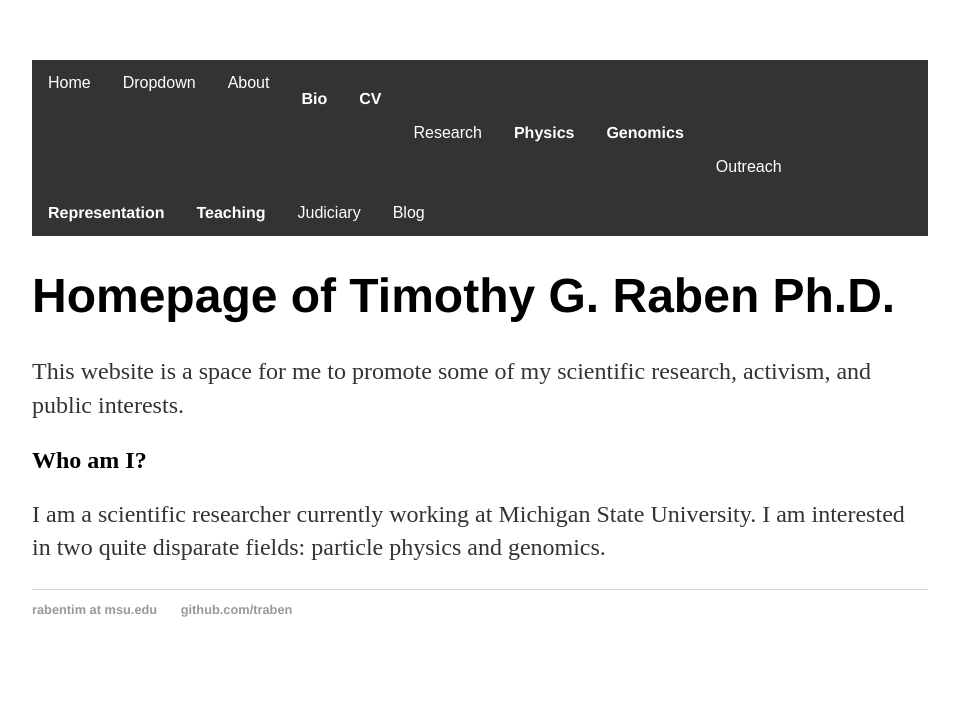
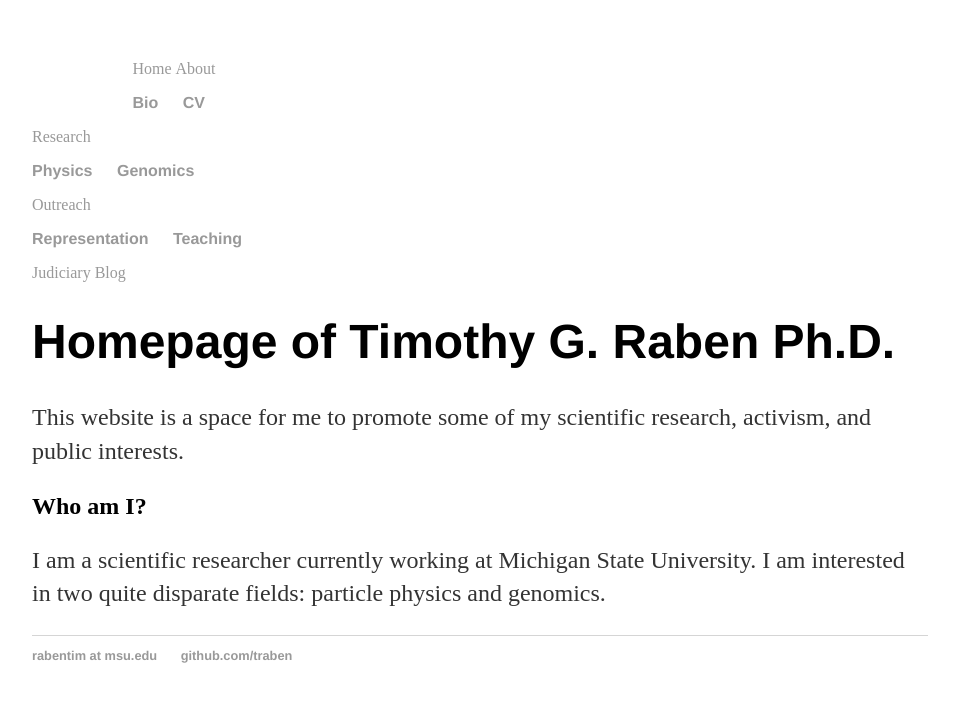
Before and after one commit to traben/traben.github.io, a Jekyll site: the page built from index.md, in a window 1280 px wide. Shown: the top 702 px of the page, without its empty margins (160-1119 px from the left). Built offline with Jekyll 4.4.1, drawn with Linux system fonts in a browser that asks for light colours; our own code applies the rules of GitHub Pages for plain Markdown files.

Commit message:
Update default.html

```diff
--- a/_layouts/default.html
+++ b/_layouts/default.html
@@ -6,7 +6,7 @@
 			<link rel="stylesheet" type="text/css" href="/css/main.css">
 		</head>
 		<body>
-			<nav class="navbar">
+			<nav class="topnav">
 	        		<a href="/">Home</a></li>
 		        	<nav class="dropdown">
     				   <button class="dropbtn">Dropdown
```
